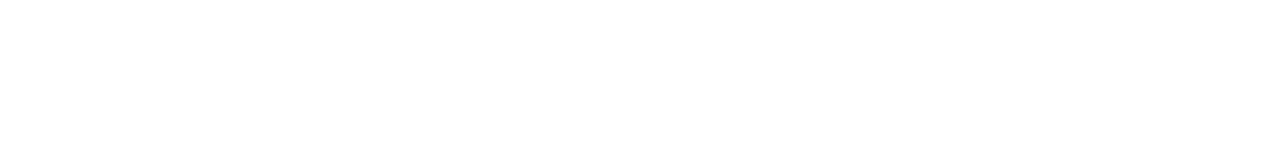
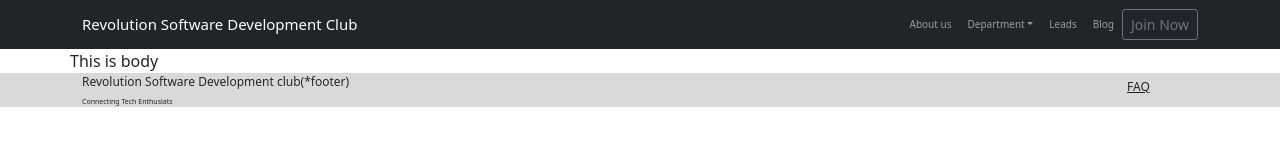
Before and after one commit to revolution-software-club/revolution-software-club.github.io, a plain HTML site: page index.html in a window 1280 px wide. Drawn offline with nearby package versions, Linux system fonts and the light colour scheme.

Commit message:
Added Basic Struct of Header and Footer

```diff
--- a/index.html
+++ b/index.html
@@ -3,9 +3,70 @@
 <head>
     <meta charset="UTF-8">
     <meta name="viewport" content="width=device-width, initial-scale=1.0">
+    <link href="https://cdn.jsdelivr.net/npm/bootstrap@5.0.2/dist/css/bootstrap.min.css" rel="stylesheet" integrity="sha384-EVSTQN3/azprG1Anm3QDgpJLIm9Nao0Yz1ztcQTwFspd3yD65VohhpuuCOmLASjC" crossorigin="anonymous">
+    <script src="https://cdn.jsdelivr.net/npm/@popperjs/core@2.11.8/dist/umd/popper.min.js" integrity="sha384-I7E8VVD/ismYTF4hNIPjVp/Zjvgyol6VFvRkX/vR+Vc4jQkC+hVqc2pM8ODewa9r" crossorigin="anonymous"></script>
+    <script defer src="https://cdn.jsdelivr.net/npm/bootstrap@5.3.2/dist/js/bootstrap.min.js" integrity="sha384-BBtl+eGJRgqQAUMxJ7pMwbEyER4l1g+O15P+16Ep7Q9Q+zqX6gSbd85u4mG4QzX+" crossorigin="anonymous"></script>
     <title>RSDC | Home</title>
 </head>
 <body>
+    <nav class="navbar navbar-expand navbar-dark bg-dark" style="font-size: 10px">
+        <div class="container">
+            <a href="#" class="navbar-brand" style="font-size: 15px;">Revolution Software Development Club</a>
+            <ul class="navbar-nav">
+                <li class="nav-item">
+                    <a href="#" class="nav-link">About us</a>
+                    <!-- Add link of about us page in herf replacing #-->
+                </li>
+                <li class="nav-item dropdown">
+                    <a class="nav-link dropdown-toggle" data-bs-toggle="dropdown" herf="#" role="button" aria-expanded="false">Department</a>
+                    <ul class="dropdown-menu">
+                        <li><a class="dropdown-item herf="#" style="font-size: 10px;">Dept_1</a></li>
+                           <!-- Add link of dept 1 in herf replacing #-->
+                        <li><a class="dropdown-item herf="#" style="font-size: 10px;">Dept_2</a></li>
+                           <!-- Add link of dept 2 in herf replacing #-->
+                        <li><a class="dropdown-item herf="#" style="font-size: 10px;">Dept_3</a></li>
+                           <!-- Add link of dept 3 in herf replacing #-->
+                    </ul>
+                </li>
+                <li class="nav-item">
+                    <a href="#" class="nav-link">Leads</a>
+                    <!-- Add link of Leads page in herf replacing #-->
+                </li>
+                <li class="nav-item">
+                    <a href="#" class="nav-link">Blog</a>
+                    <!-- Add link of Blog page in herf replacing #-->
+                </li>
+                <li class="nav-item">
+                    <a  href="#" class="btn btn-outline-secondary btn-sm">Join Now</a>
+                    <!-- Add link of Join page in herf replacing #-->
+                </li>
+            </ul>
+        </div>
+    </nav>
 
+
+    <div class="container">
+        <div class="row">
+            This is body
+        </div>
+
+    </div>
+    <footer style="background-color: rgb(217, 217, 217);">
+        <div class="container">
+            <div class="row">
+                <div class="col-11" style="font-size: 12px;">
+                    Revolution Software Development club(*footer)
+                </div>
+                <div class="col">
+                    <a style="font-size: 12px;" href="#" class="link-dark">FAQ</a>
+                </div>
+            </div>
+            <div class="row">
+                <div class="col-11" style="font-size: 7px;">
+                    Connecting Tech Enthusiats
+                </div>
+            </div>
+        </div>
+    </footer>
 </body>
 </html>
```
